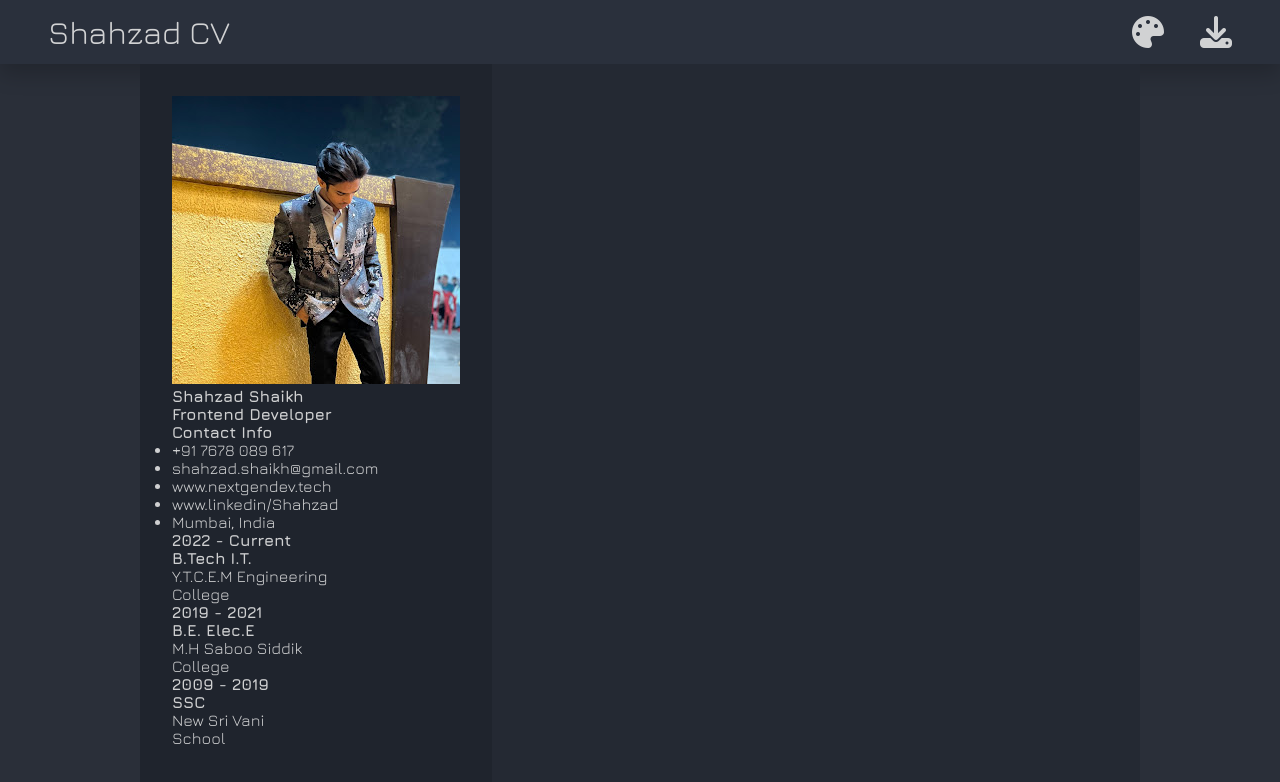
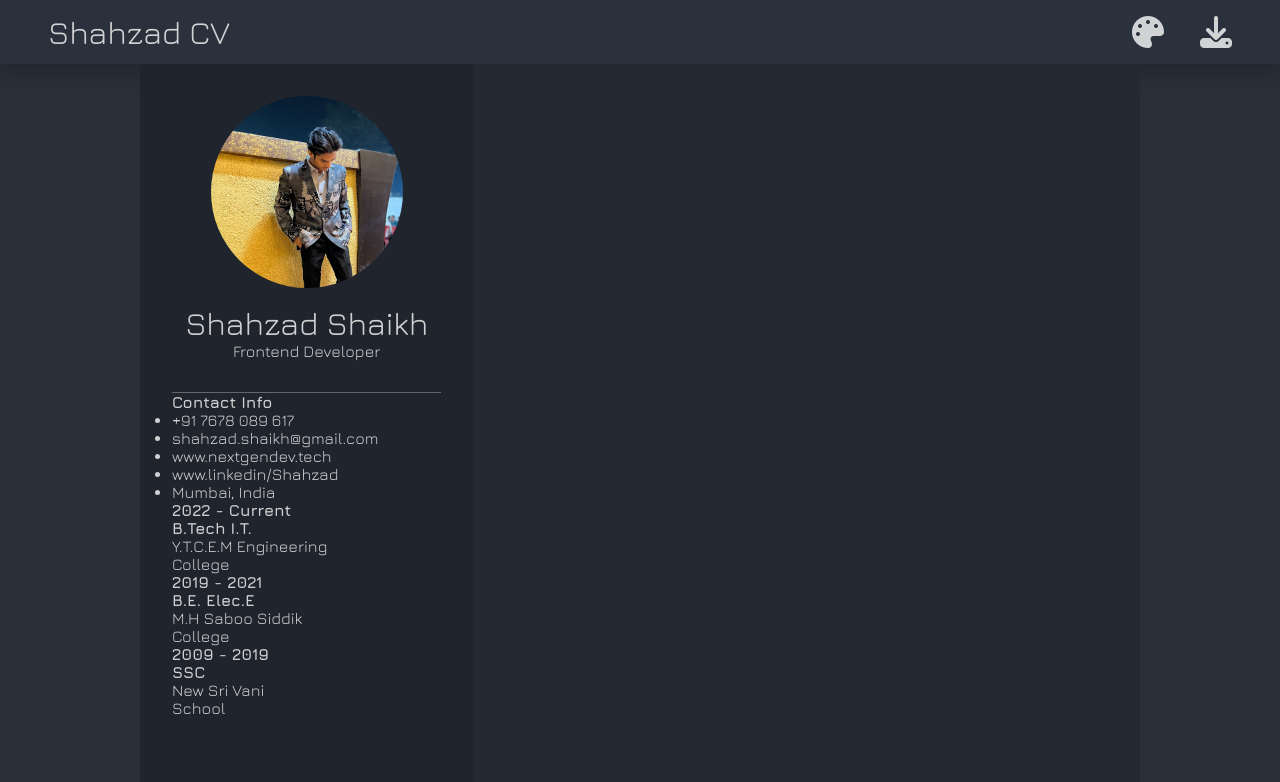
Before and after one commit to Shahzadsk1/shahzad-cv-project, a plain HTML site: page index.html in a window 1280 px wide. Drawn offline with nearby package versions, Linux system fonts and the light colour scheme.

Commit message:
📝 Updated UI

```diff
--- a/index.html
+++ b/index.html
@@ -32,8 +32,15 @@
     <div class="content">
       <div class="container">
         <aside class="aside">
-          <img src="./profile.jpg" />
-          <h2>Shahzad Shaikh<br /><span>Frontend Developer</span></h2>
+          <div class="profile-text">
+            <div class="img-wrapper">
+              <img class="img-1" src="./profile.jpg" />
+            </div>
+
+            <div class="sub-heading">Shahzad Shaikh</div>
+            <div class="sub-name">Frontend Developer</div>
+          </div>
+
           <section class="contact">
             <h3>Contact Info</h3>
             <ul>
--- a/style.css
+++ b/style.css
@@ -70,6 +70,40 @@ body {
   background: var(--sidebar);
   padding: 2rem;
 }
+.profile-text {
+  position: relative;
+  display: flex;
+  flex-direction: column;
+  align-items: center;
+  padding-bottom: 2rem;
+  border-bottom: 1px solid rgba(255, 255, 255, 0.3);
+}
+.img-wrapper {
+  display: flex;
+  justify-content: center;
+}
+
+.img-1 {
+  width: 12rem;
+  height: 12rem;
+
+  text-align: center;
+  object-fit: cover;
+  border-radius: 100%;
+}
+
+.sub-heading {
+  display: flex;
+  justify-content: center;
+  font-size: 2rem;
+  margin-top: 1rem;
+}
+
+.sub-name {
+  font-size: 1rem;
+  display: flex;
+  justify-content: center;
+}
 
 .main {
   position: relative;
```
